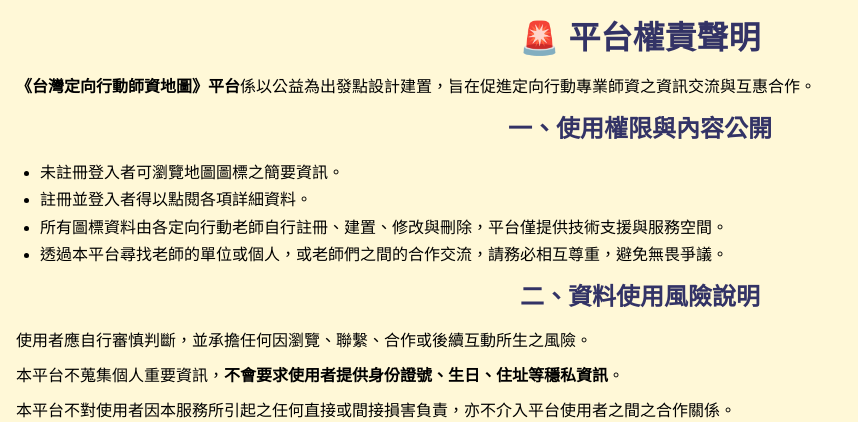
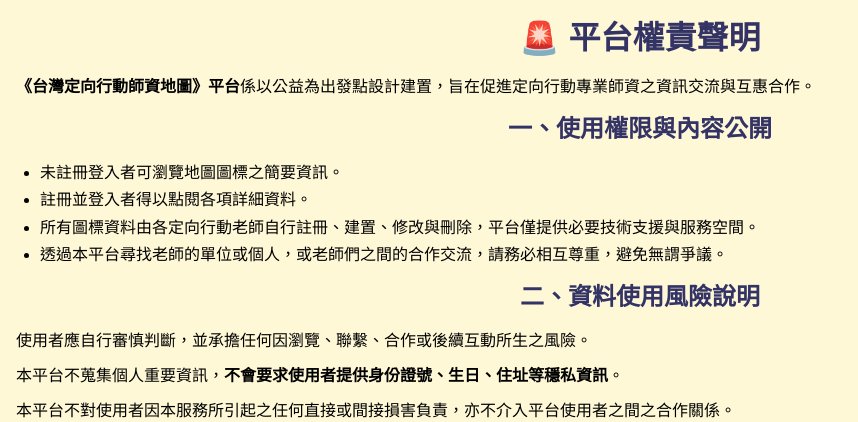
Before and after one commit to hunzan/omtw-map, a Flask app: page /disclaimer in a window 1280 px wide. Shown: the top 422 px of the page, without its empty margins (0-858 px from the left). Run offline with Flask 3, Linux system fonts and the light colour scheme.

Commit message:
Update disclaimer.html

```diff
--- a/templates/disclaimer.html
+++ b/templates/disclaimer.html
@@ -65,8 +65,8 @@
   <ul>
     <li>未註冊登入者可瀏覽地圖圖標之簡要資訊。</li>
     <li>註冊並登入者得以點閱各項詳細資料。</li>
-    <li>所有圖標資料由各定向行動老師自行註冊、建置、修改與刪除，平台僅提供技術支援與服務空間。</li>
-    <li>透過本平台尋找老師的單位或個人，或老師們之間的合作交流，請務必相互尊重，避免無畏爭議。</li>
+    <li>所有圖標資料由各定向行動老師自行註冊、建置、修改與刪除，平台僅提供必要技術支援與服務空間。</li>
+    <li>透過本平台尋找老師的單位或個人，或老師們之間的合作交流，請務必相互尊重，避免無謂爭議。</li>
   </ul>
 
   <h2>二、資料使用風險說明</h2>
```
